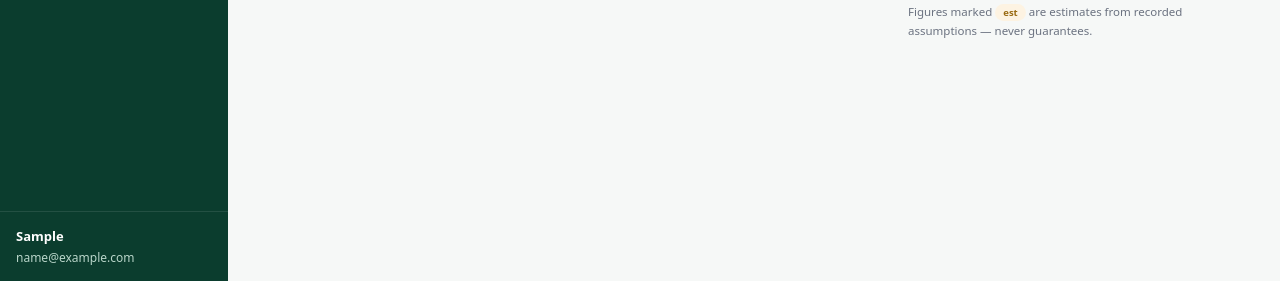
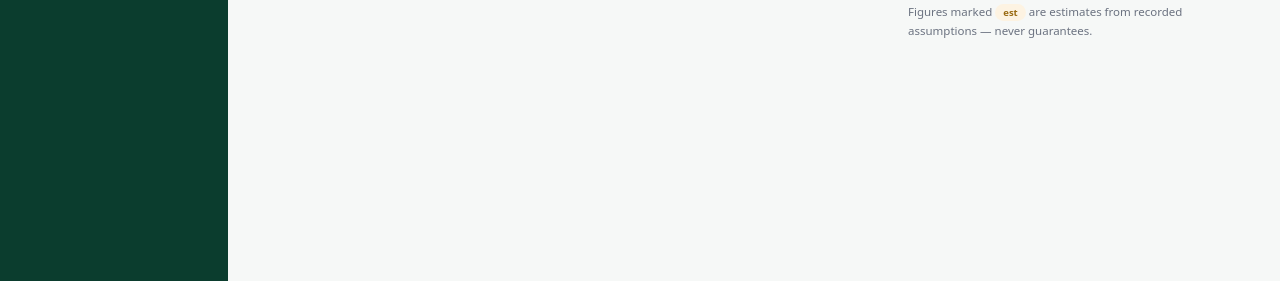
Before and after one commit to robbbbb/dealwright, a Django app: page / in a window 1280 px wide. Shown: the part 519-800 px from the top of the page. Run offline with Django 5.2, Linux system fonts and the light colour scheme; the visitor is signed in with stand-in values (Sample User, id 1); style sheets or scripts are compiled from the project's sources; parts of the project's set-up code (start-up, migrations or seed data) failed here and were passed over.

Commit message:
refactor(dashboard): drop identity redundancy per Robb - who-block is mobile-only, mobile avatar badge removed
Desktop: the sidebar who-block is hidden entirely (md:hidden) since the
avatar account menu carries identity + logout; noscript still forces the
who-block (now #dw-who) visible so no-JS desktop users keep a logout.
Mobile: the static avatar badge in the greeting row is removed since the
drawer's who-block already shows identity + logout.

```diff
--- a/templates/app-base.html
+++ b/templates/app-base.html
@@ -6,7 +6,7 @@
   <title>{% block title %}Dealwright{% endblock %}</title>
   <link rel="icon" type="image/svg+xml" href="{% static 'favicon.svg' %}">
   <link rel="stylesheet" href="{% static 'css/app.css' %}">
-  <noscript><style>#dw-drawer{display:flex !important;position:static !important}#dw-menu-btn{display:none !important}#dw-user-btn{display:none !important}#dw-who-logout{display:block !important}</style></noscript>
+  <noscript><style>#dw-drawer{display:flex !important;position:static !important}#dw-menu-btn{display:none !important}#dw-user-btn{display:none !important}#dw-who{display:block !important}#dw-who-logout{display:block !important}</style></noscript>
 </head>
 <body class="bg-dw-canvas text-[14px] leading-relaxed text-dw-body antialiased">
 <div class="flex min-h-screen flex-col md:flex-row">
@@ -38,7 +38,7 @@
         <a href="#" title="Coming soon" aria-disabled="true" class="flex items-center gap-2.5 rounded-[9px] px-2.5 py-2 text-[13.5px] text-dw-100/90 no-underline hover:bg-dw-800"><span class="w-[18px] text-center opacity-80">🔗</span>Integrations</a>
         <a href="#" title="Coming soon" aria-disabled="true" class="flex items-center gap-2.5 rounded-[9px] px-2.5 py-2 text-[13.5px] text-dw-100/90 no-underline hover:bg-dw-800"><span class="w-[18px] text-center opacity-80">⚙</span>Settings</a>
       </nav>
-      <div class="border-t border-white/10 px-4 py-3.5 text-[12px] text-dw-100/85">
+      <div id="dw-who" class="border-t border-white/10 px-4 py-3.5 text-[12px] text-dw-100/85 md:hidden">
         <b class="block text-[13px] text-white">{{ user.get_short_name|default:user.email }}</b>
         {{ user.email }}
         <form id="dw-who-logout" method="post" action="{% url 'account_logout' %}" class="mt-1.5 md:hidden">
--- a/templates/dashboard.html
+++ b/templates/dashboard.html
@@ -24,7 +24,6 @@
       </form>
     </div>
   </div>
-  <div class="flex h-9 w-9 items-center justify-center rounded-full bg-dw-600 text-[14px] font-extrabold text-white md:hidden">{{ greeting_name|first }}</div>
 </div>
 
 <div class="mb-[22px] flex flex-wrap gap-3.5">
```
